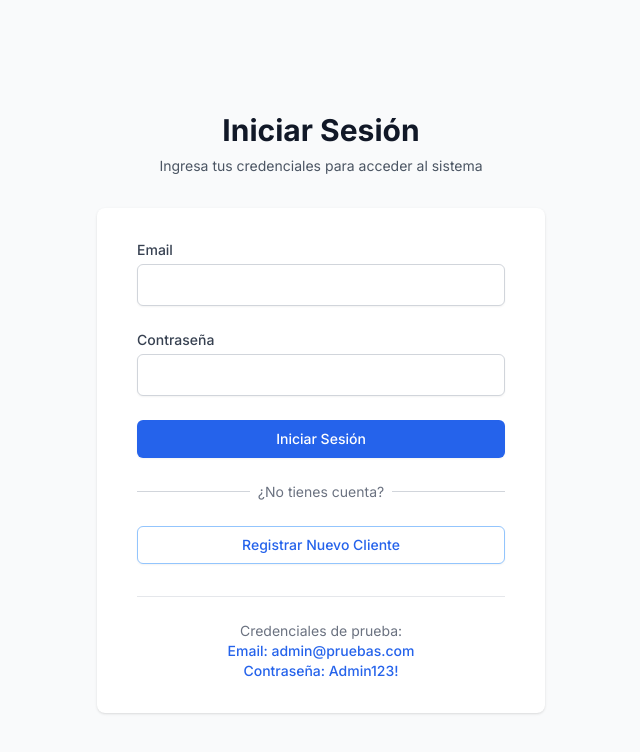
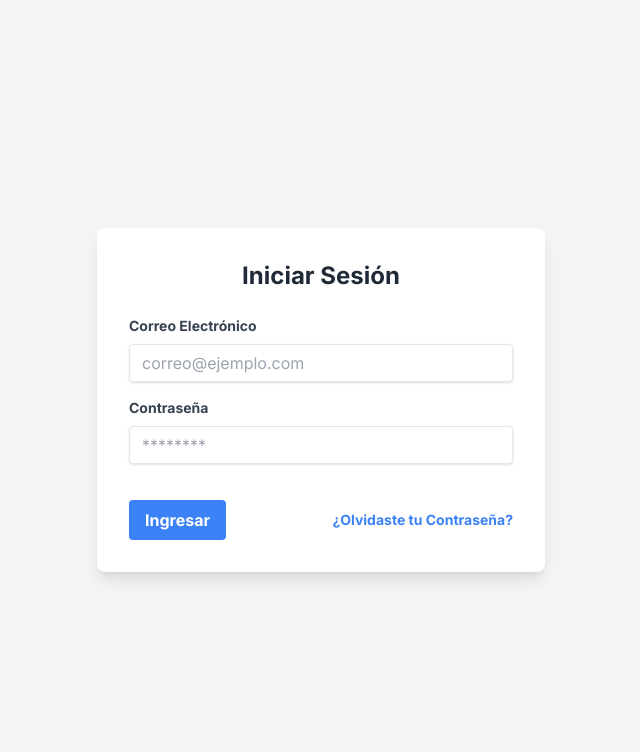
Before and after one commit to IsraelRomeroCastellanos/scmvp, a Next.js app in the folder frontend/: page /login in a window 1280 px wide. Shown: the top 752 px of the page, without its empty margins (319-959 px from the left). Built offline with nearby package versions, Linux system fonts and the light colour scheme.

Commit message:
fix: Usa NEXT_PUBLIC_API_URL para el backend en login

```diff
--- a/frontend/src/app/login/page.tsx
+++ b/frontend/src/app/login/page.tsx
@@ -1,38 +1,18 @@
-// frontend/src/app/login/page.tsx
+// scmvp/frontend/src/app/login/page.tsx
 'use client';
 
-import { useState, useEffect } from 'react';
+import { useState } from 'react';
 import { useRouter } from 'next/navigation';
-import { toast } from 'react-toastify';
+import Link from 'next/link';
 
-export default function Login() {
-  const [formData, setFormData] = useState({
-    email: '',
-    password: ''
-  });
+export default function LoginPage() {
+  const [formData, setFormData] = useState({ email: '', password: '' });
   const [loading, setLoading] = useState(false);
   const [error, setError] = useState('');
   const router = useRouter();
 
-  useEffect(() => {
-    const token = localStorage.getItem('token');
-    const user = localStorage.getItem('user');
-
-    if (token && user) {
-      const userData = JSON.parse(user);
-      if (userData.rol === 'admin') {
-        router.push('/dashboard');
-      } else if (userData.rol === 'cliente' || userData.rol === 'consultor') {
-        router.push('/cliente/clientes');
-      } else {
-        router.push('/dashboard');
-      }
-    }
-  }, [router]);
-
   const handleChange = (e: React.ChangeEvent<HTMLInputElement>) => {
-    const { name, value } = e.target;
-    setFormData(prev => ({ ...prev, [name]: value.trim() }));
+    setFormData({ ...formData, [e.target.name]: e.target.value });
   };
 
   const handleSubmit = async (e: React.FormEvent) => {
@@ -41,12 +21,13 @@ export default function Login() {
     setError('');
 
     try {
-      if (!formData.email || !formData.password) {
-        throw new Error('Por favor ingresa email y contraseña');
+      // ✅ URL DEL BACKEND SIEMPRE DESDE VARIABLES DE ENTORNO
+      // Usamos NEXT_PUBLIC_API_URL que es el nombre que configuraste en Vercel
+      const backendUrl = process.env.NEXT_PUBLIC_API_URL;
+
+      if (!backendUrl) {
+        throw new Error('La URL del backend no está configurada. Contacte al administrador.');
       }
-
-      // ✅ URL DEL BACKEND SIEMPRE DESDE VARIABLES DE ENTORNO
-      const backendUrl = process.env.NEXT_PUBLIC_BACKEND_URL || 'https://plataforma-cumplimiento-mvp.onrender.com';
 
       console.log('🔍 Intentando login en:', `${backendUrl}/api/login`);
 
@@ -60,69 +41,28 @@ export default function Login() {
         credentials: 'include'
       });
 
-      // ✅ VERIFICAR SI LA RESPUESTA ES JSON ANTES DE PARSEAR
-      const contentType = response.headers.get('content-type');
-      if (!contentType || !contentType.includes('application/json')) {
-        const textResponse = await response.text();
-
-        // ✅ DETECTAR SI ES UNA PÁGINA HTML (error 404)
-        if (textResponse.includes('<!DOCTYPE html>') || textResponse.includes('<html')) {
-          throw new Error('Error de configuración del servidor. El backend está respondiendo con HTML en lugar de JSON.');
-        }
-
-        throw new Error(`Respuesta inesperada del servidor: ${textResponse.substring(0, 100)}...`);
+      if (!response.ok) {
+        const errorData = await response.json();
+        setError(errorData.error || 'Error desconocido al iniciar sesión');
+        setLoading(false);
+        return;
       }
 
       const data = await response.json();
-      console.log('📡 Respuesta del backend:', data);
 
-      if (!response.ok) {
-        throw new Error(data.error || `Error ${response.status}: ${response.statusText}`);
-      }
-
-      if (data.token && data.user) {
+      // Guardar token y datos de usuario (ejemplo simple, se recomienda usar un contexto o librería)
       localStorage.setItem('token', data.token);
       localStorage.setItem('user', JSON.stringify(data.user));
 
-        toast.success('¡Inicio de sesión exitoso!');
-
-        switch (data.user.rol) {
-          case 'admin':
-            router.push('/dashboard');
-            break;
-          case 'cliente':
-          case 'consultor':
-            router.push('/cliente/clientes');
-            break;
-          default:
-            router.push('/dashboard');
-        }
+      router.push('/dashboard'); // Redirigir al dashboard
+    } catch (err: any) {
+      console.error('Error de conexión o configuración:', err);
+      if (err.message.includes('URL del backend no está configurada')) {
+        setError(err.message);
+      } else if (err.message.includes('Failed to fetch')) {
+        setError('No se puede conectar con el servidor. Verifica tu conexión a internet y que el backend esté funcionando.');
       } else {
-        throw new Error('Respuesta inválida del servidor - faltan datos de autenticación');
-      }
-
-    } catch (err: any) {
-      console.error('🚨 Error en login:', err);
-
-      // ✅ MANEJO ESPECÍFICO DE ERRORES CORS
-      let errorMessage = err.message || 'Error al iniciar sesión. Por favor verifica tus credenciales.';
-
-      if (err.message && (err.message.includes('CORS') || err.message.includes('cors'))) {
-        errorMessage = 'Error de conexión entre servicios. Configuración CORS incorrecta en el servidor.';
-      } else if (err.message && err.message.includes('HTML en lugar de JSON')) {
-        errorMessage = 'Error de configuración del servidor. El backend está respondiendo con HTML en lugar de JSON.';
-      } else if (err.message && err.message.includes('Failed to fetch')) {
-        errorMessage = 'No se puede conectar con el servidor. Verifica tu conexión a internet y que el backend esté funcionando.';
-      }
-
-      setError(errorMessage);
-      toast.error(errorMessage);
-
-      // ✅ DIAGNÓSTICO DETALLADO EN DESARROLLO
-      if (process.env.NODE_ENV === 'development') {
-        console.log('📋 Diagnóstico detallado (solo desarrollo):');
-        console.log('- URL del backend:', process.env.NEXT_PUBLIC_BACKEND_URL || 'https://plataforma-cumplimiento-mvp.onrender.com');
-        console.log('- Estado de conexión:', navigator.onLine ? 'En línea' : 'Sin conexión');
+        setError('Error de configuración del servidor. El backend está respondiendo con HTML en lugar de JSON.');
       }
     } finally {
       setLoading(false);
@@ -130,106 +70,61 @@ export default function Login() {
   };
 
   return (
-    <div className="min-h-screen bg-gray-50 flex flex-col justify-center py-12 sm:px-6 lg:px-8">
-      <div className="sm:mx-auto sm:w-full sm:max-w-md">
-        <div className="text-center">
-          <h2 className="mt-6 text-3xl font-bold text-gray-900">
-            Iniciar Sesión
-          </h2>
-          <p className="mt-2 text-sm text-gray-600">
-            Ingresa tus credenciales para acceder al sistema
-          </p>
-        </div>
-      </div>
+    <div className="min-h-screen flex items-center justify-center bg-gray-100">
+      <div className="max-w-md w-full bg-white p-8 rounded-lg shadow-lg">
+        <h2 className="text-2xl font-bold text-center mb-6 text-gray-800">Iniciar Sesión</h2>
 
-      <div className="mt-8 sm:mx-auto sm:w-full sm:max-w-md">
-        <div className="bg-white py-8 px-4 shadow sm:rounded-lg sm:px-10">
         {error && (
-            <div className="mb-4 p-3 bg-red-50 text-red-700 rounded-md">
-              {error}
+          <div className="bg-red-100 border border-red-400 text-red-700 px-4 py-3 rounded relative mb-4" role="alert">
+            <strong className="font-bold">Error: </strong>
+            <span className="block sm:inline">{error}</span>
           </div>
         )}
 
-          <form onSubmit={handleSubmit} className="space-y-6">
-            <div>
-              <label htmlFor="email" className="block text-sm font-medium text-gray-700">
-                Email
+        <form onSubmit={handleSubmit}>
+          <div className="mb-4">
+            <label className="block text-gray-700 text-sm font-bold mb-2" htmlFor="email">
+              Correo Electrónico
             </label>
             <input
+              className="shadow appearance-none border rounded w-full py-2 px-3 text-gray-700 leading-tight focus:outline-none focus:shadow-outline"
               id="email"
+              type="email"
+              placeholder="correo@ejemplo.com"
               name="email"
-                type="email"
-                required
               value={formData.email}
               onChange={handleChange}
-                className="mt-1 block w-full border border-gray-300 rounded-md shadow-sm py-2 px-3 focus:outline-none focus:ring-blue-500 focus:border-blue-500"
+              required
             />
           </div>
-
-            <div>
-              <label htmlFor="password" className="block text-sm font-medium text-gray-700">
+          <div className="mb-6">
+            <label className="block text-gray-700 text-sm font-bold mb-2" htmlFor="password">
               Contraseña
             </label>
             <input
+              className="shadow appearance-none border rounded w-full py-2 px-3 text-gray-700 mb-3 leading-tight focus:outline-none focus:shadow-outline"
               id="password"
+              type="password"
+              placeholder="********"
               name="password"
-                type="password"
-                required
               value={formData.password}
               onChange={handleChange}
-                className="mt-1 block w-full border border-gray-300 rounded-md shadow-sm py-2 px-3 focus:outline-none focus:ring-blue-500 focus:border-blue-500"
+              required
             />
           </div>
-
-            <div>
+          <div className="flex items-center justify-between">
             <button
+              className={`bg-blue-500 hover:bg-blue-700 text-white font-bold py-2 px-4 rounded focus:outline-none focus:shadow-outline ${loading ? 'opacity-50 cursor-not-allowed' : ''}`}
               type="submit"
               disabled={loading}
-                className="w-full flex justify-center py-2 px-4 border border-transparent rounded-md shadow-sm text-sm font-medium text-white bg-blue-600 hover:bg-blue-700 focus:outline-none focus:ring-2 focus:ring-offset-2 focus:ring-blue-500 disabled:opacity-50"
             >
-                {loading ? (
-                  <span className="flex items-center">
-                    <svg className="animate-spin -ml-1 mr-2 h-4 w-4 text-white" xmlns="http://www.w3.org/2000/svg" fill="none" viewBox="0 0 24 24">
-                      <circle className="opacity-25" cx="12" cy="12" r="10" stroke="currentColor" strokeWidth="4"></circle>
-                      <path className="opacity-75" fill="currentColor" d="M4 12a8 8 0 018-8V0C5.373 0 0 5.373 0 12h4zm2 5.291A7.962 7.962 0 014 12H0c0 3.042 1.135 5.824 3 7.938l3-2.647z"></path>
-                    </svg>
-                    Iniciando sesión...
-                  </span>
-                ) : 'Iniciar Sesión'}
+              {loading ? 'Cargando...' : 'Ingresar'}
             </button>
+            <Link href="/forgot-password" className="inline-block align-baseline font-bold text-sm text-blue-500 hover:text-blue-800">
+              ¿Olvidaste tu Contraseña?
+            </Link>
           </div>
         </form>
-
-          <div className="mt-6">
-            <div className="relative">
-              <div className="absolute inset-0 flex items-center">
-                <div className="w-full border-t border-gray-300"></div>
-              </div>
-              <div className="relative flex justify-center text-sm">
-                <span className="px-2 bg-white text-gray-500">
-                  ¿No tienes cuenta?
-                </span>
-              </div>
-            </div>
-
-            <div className="mt-6">
-              <a
-                href="/registrar-cliente"
-                className="w-full flex justify-center py-2 px-4 border border-blue-300 rounded-md shadow-sm text-sm font-medium text-blue-600 bg-white hover:bg-gray-50 focus:outline-none focus:ring-2 focus:ring-offset-2 focus:ring-blue-500"
-              >
-                Registrar Nuevo Cliente
-              </a>
-            </div>
-          </div>
-
-          <div className="mt-8 pt-6 border-t border-gray-200">
-            <div className="text-center text-sm text-gray-500">
-              <p>Credenciales de prueba:</p>
-              <p className="font-medium text-blue-600">Email: admin@pruebas.com</p>
-              <p className="font-medium text-blue-600">Contraseña: Admin123!</p>
-            </div>
-          </div>
-        </div>
       </div>
     </div>
   );
```
Lines whose indentation alone changed are shown as unchanged.
